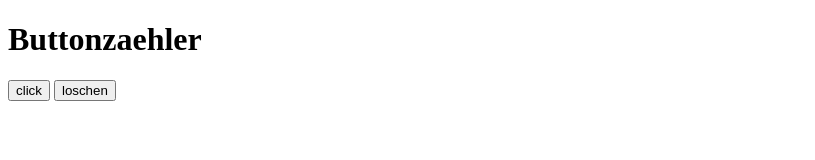
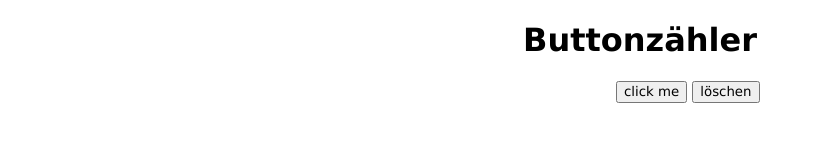
Before and after one commit to IssamJow/Local-Storage-Projekt, a plain HTML site: page buttonzaehler.html in a window 1280 px wide. Shown: the whole page, without its empty margins (0-815 px from the left). Drawn offline with Linux system fonts and the light colour scheme.

Commit message:
Scheisse Projekt zu ende gemacht

```diff
--- a/Layout.css
+++ b/Layout.css
@@ -18,7 +18,8 @@ h1,h2,h3 {
 	font-weight: 100;
 	font-size: 1.8rem;
 	line-height: 120%;
-	margin-bottom: 1.8rem;
+	margin-bottom: 1.5rem;
+    margin-top: -0.5rem;
 }
 p {
 	margin-bottom: 2rem;
@@ -124,6 +125,7 @@ table td + td,table th + th {
 #unterschied > thead > tr > th{
     font-weight: bold;
 }
+
 
 
 
@@ -245,3 +247,5 @@ padding-top: 8px;}
 span{color: blue;}
 #Support > table > thead > tr > th:nth-child(3) > img {padding-left: 2.3rem;}
 #Support > table > tbody > tr > td:nth-child(3) {padding-left:5.5rem;}
+/*ziel auf dem Header styles*/
+body > header > p {text-align: center;padding-left: 3rem;padding-right: 3rem;}
--- a/buttonzaehler.html
+++ b/buttonzaehler.html
@@ -2,16 +2,28 @@
 
 <html lang="de">
 <header>
+     <meta charset="utf-8">
+      <style type="text/css">
+        *{
+	line-height: 120%;
+	font-family: 'Verdana', sans-serif !important;
+          }
+        h1,#result{
+            text-align: center ;
+          }
+        #druck-mich {
+            margin-left: 38rem;margin-bottom: 3rem;
+            }
 
+    </style>
 </header>
 
 <body>
-<head>
-<h1>Buttonzaehler</h1>
-    </head>
+
     <main>
-        <button id="druck-mich" onclick="rechnen()">click </button>
-        <button id="loesch-mich" onclick="loeschen()">loschen </button>
+        <h1>Buttonzähler</h1>
+            <button id="druck-mich" onclick="rechnen()">click me </button>
+            <button id="loesch-mich" onclick="loeschen()">löschen </button>
         <div id="result"></div>
     </main>
 </body>
@@ -20,19 +32,22 @@
         function rechnen(){
             if (localStorage.clickcount) {
                 localStorage.clickcount = Number(localStorage.clickcount) + 1;
-                    } else {
+                    }
+            else {
                         localStorage.clickcount = 1;
-                            }
-                                        document.getElementById("result").innerHTML = "You have clicked the button " +
-                                            localStorage.clickcount + " time(s).";    }
+                  }
+                            document.getElementById("result").innerHTML = "You have clicked the button " +
+                            localStorage.clickcount + " time(s).";
+                        }
 
         function loeschen(){
 
-            localStorage.clear();
-        }
+                localStorage.clear();
+                alert("local Storage geleert!");
+                            }
 
 
-    </script>
+</script>
 
 
 
```
Also changed, not shown: TryItYourself.html (+14 -2 lines), TryItYourself2.html (+13 -0 lines), buttonzaehler2.html (+10 -0 lines).
